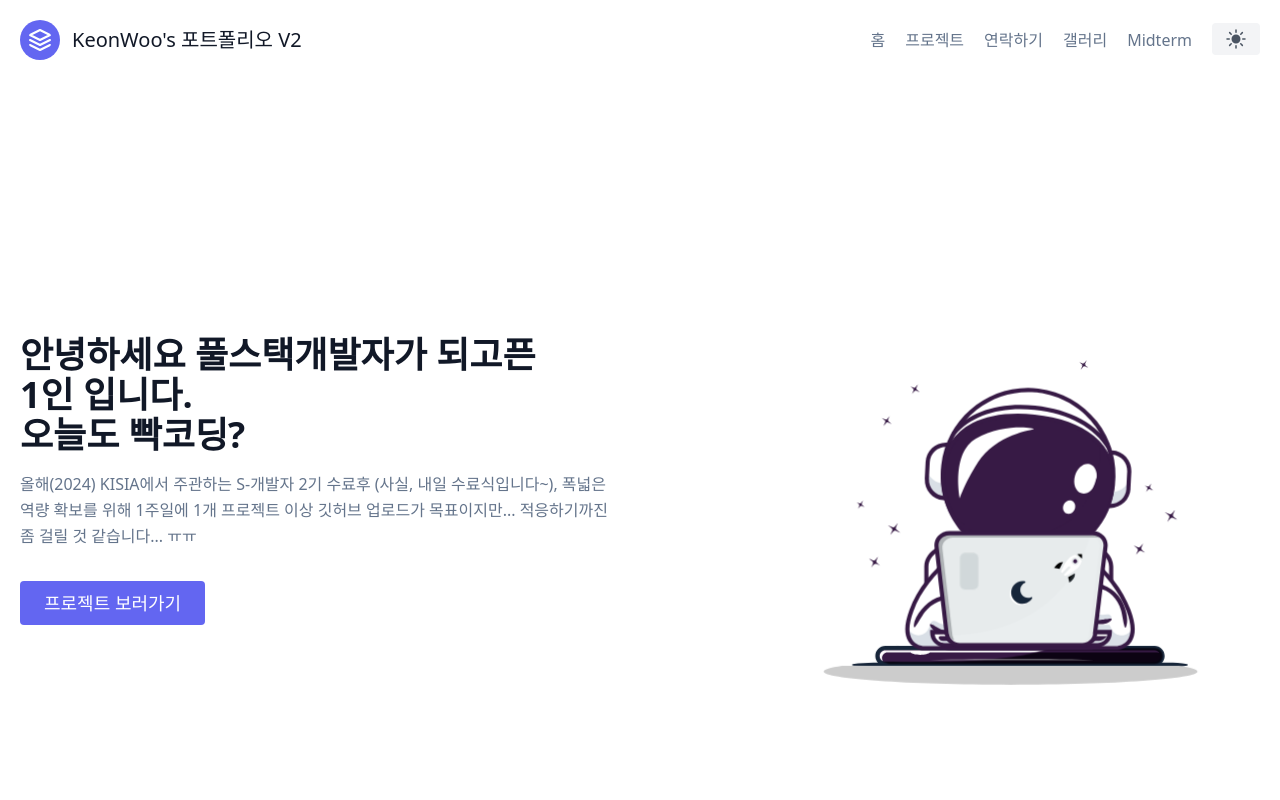
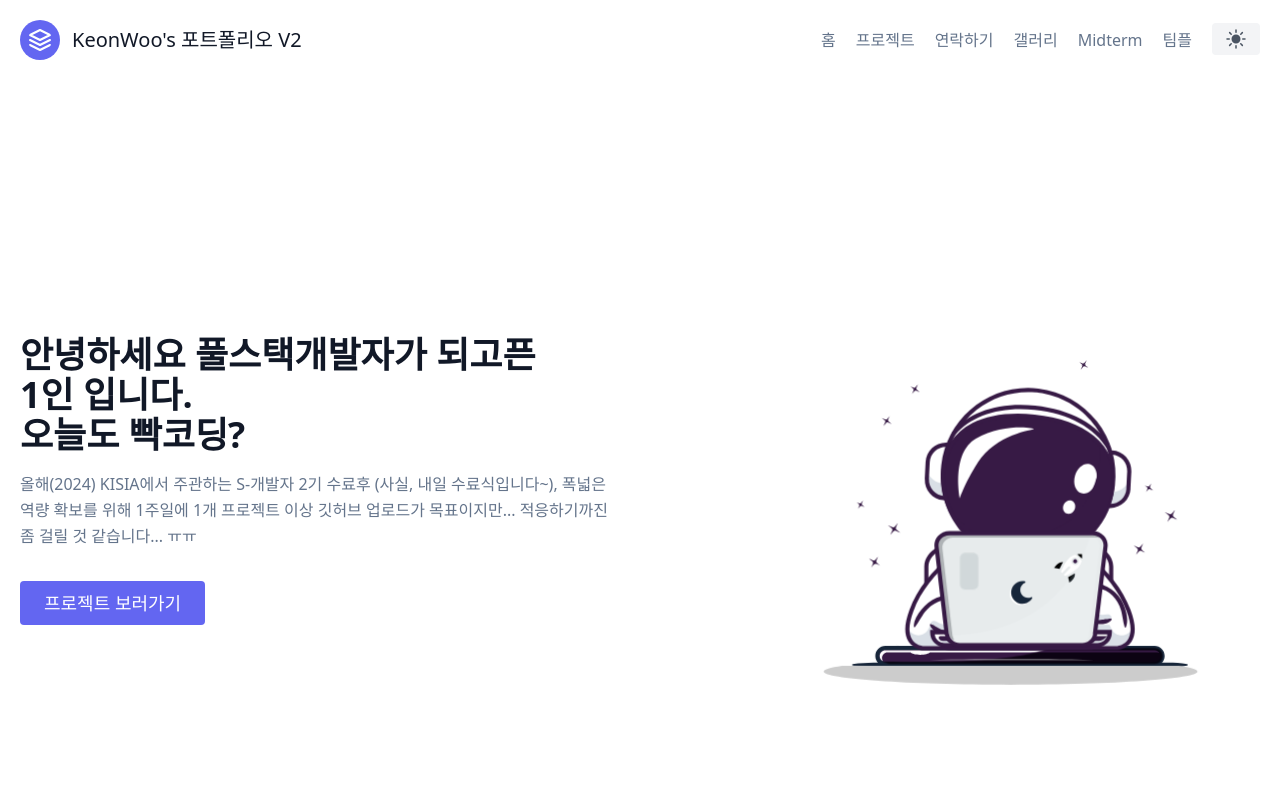
Before and after one commit to BigWales98/next.js-portpolio2, a Next.js app: page / in a window 1280 px wide. Shown: the top 800 px of the page. Built offline with nearby package versions, Linux system fonts and the light colour scheme.

Commit message:
팀플 링크추가 및 footer 링크수정

```diff
--- a/app/components/footer.tsx
+++ b/app/components/footer.tsx
@@ -13,23 +13,23 @@ export default function Footer() {
                 <a href="https://twitter.com/knyttneve" rel="noopener noreferrer" className="text-gray-600 ml-1" target="_blank">@knyttneve</a>
               </p>
               <span className="inline-flex sm:ml-auto sm:mt-0 mt-4 justify-center sm:justify-start">
-                <a className="text-gray-500">
+                <a href="https://www.facebook.com/"className="text-gray-500">
                   <svg fill="currentColor" strokeLinecap="round" strokeLinejoin="round" strokeWidth="2" className="w-5 h-5" viewBox="0 0 24 24">
                     <path d="M18 2h-3a5 5 0 00-5 5v3H7v4h3v8h4v-8h3l1-4h-4V7a1 1 0 011-1h3z"></path>
                   </svg>
                 </a>
-                <a className="ml-3 text-gray-500">
+                <a href="https://x.com/" className="ml-3 text-gray-500">
                   <svg fill="currentColor" strokeLinecap="round" strokeLinejoin="round" strokeWidth="2" className="w-5 h-5" viewBox="0 0 24 24">
                     <path d="M23 3a10.9 10.9 0 01-3.14 1.53 4.48 4.48 0 00-7.86 3v1A10.66 10.66 0 013 4s-4 9 5 13a11.64 11.64 0 01-7 2c9 5 20 0 20-11.5a4.5 4.5 0 00-.08-.83A7.72 7.72 0 0023 3z"></path>
                   </svg>
                 </a>
-                <a className="ml-3 text-gray-500">
+                <a href="https://www.instagram.com/" className="ml-3 text-gray-500">
                   <svg fill="none" stroke="currentColor" strokeLinecap="round" strokeLinejoin="round" strokeWidth="2" className="w-5 h-5" viewBox="0 0 24 24">
                     <rect width="20" height="20" x="2" y="2" rx="5" ry="5"></rect>
                     <path d="M16 11.37A4 4 0 1112.63 8 4 4 0 0116 11.37zm1.5-4.87h.01"></path>
                   </svg>
                 </a>
-                <a className="ml-3 text-gray-500">
+                <a  className="ml-3 text-gray-500">
                   <svg fill="currentColor" stroke="currentColor" strokeLinecap="round" strokeLinejoin="round" strokeWidth="0" className="w-5 h-5" viewBox="0 0 24 24">
                     <path stroke="none" d="M16 8a6 6 0 016 6v7h-4v-7a2 2 0 00-2-2 2 2 0 00-2 2v7h-4v-7a6 6 0 016-6zM2 9h4v12H2z"></path>
                     <circle cx="4" cy="4" r="2" stroke="none"></circle>
--- a/app/components/header.tsx
+++ b/app/components/header.tsx
@@ -28,7 +28,7 @@ export default function Header() {
             </Link>
 
             <Link href="/gallery" className="mr-5 hover:text-gray-900">
-            갤러리
+                갤러리
             </Link>
 
             <Link
@@ -39,6 +39,15 @@ export default function Header() {
             >
                 Midterm
             </Link>
+
+            <Link
+              href="https://finalteam.vercel.app/"
+              className="mr-5 hover:text-gray-900"
+              target="_blank"
+              rel="noopener noreferrer"
+            >
+                팀플
+            </Link>
           </nav>
           {/*다크모드 토글 버튼 작업공간 */}
           <DarkModeToggleButton />
```
